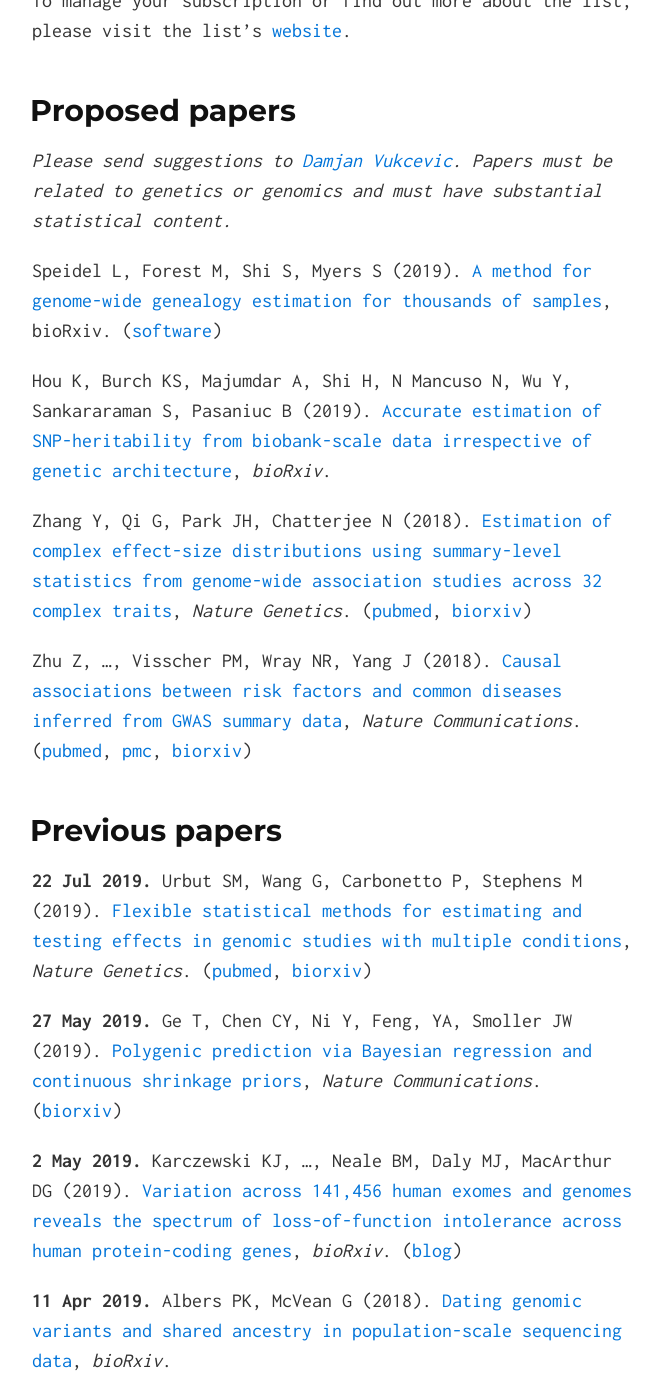
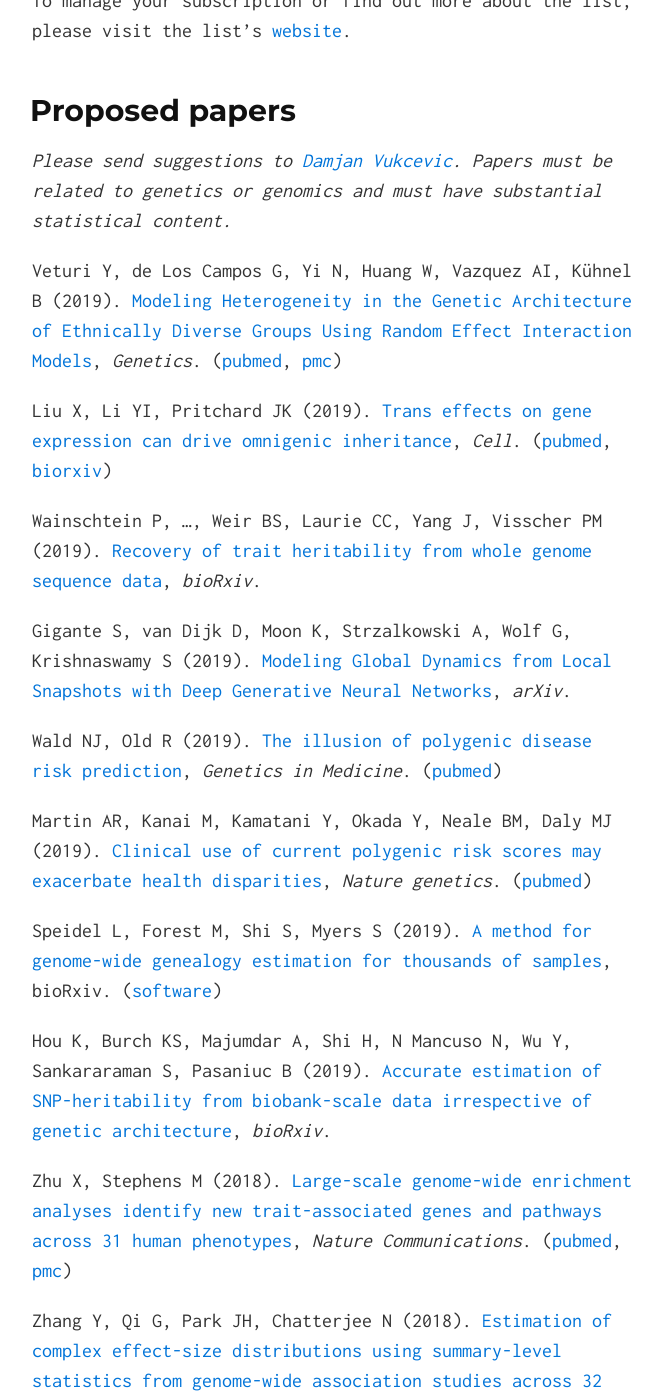
Before and after one commit to melbintgen/statgen-journal-club, a Jekyll site: the page built from index.md, in a window 1280 px wide and 1400 px high, scrolled down 894 px. Shown: the whole window, without its empty margins (308-970 px from the left). Built offline with Jekyll 4.4.1, drawn with Linux system fonts in a browser that asks for light colours; our own code applies the rules of GitHub Pages for plain Markdown files; some of the changed text lies outside the part shown.

Commit message:
Add many proposed papers

```diff
--- a/index.md
+++ b/index.md
@@ -36,6 +36,35 @@ Papers must be related to genetics or genomics and must have substantial
 statistical content.*
 
 
+Veturi Y, de Los Campos G, Yi N, Huang W, Vazquez AI, Kühnel B (2019).
+[Modeling Heterogeneity in the Genetic Architecture of Ethnically Diverse
+Groups Using Random Effect Interaction
+Models](https://doi.org/10.1534/genetics.119.301909), *Genetics*.
+([pubmed](https://www.ncbi.nlm.nih.gov/pubmed/30796011),
+[pmc](https://www.ncbi.nlm.nih.gov/pmc/articles/PMC6456318/))
+
+Liu X, Li YI, Pritchard JK (2019).  [Trans effects on gene expression can drive
+omnigenic inheritance](https://doi.org/10.1016/j.cell.2019.04.014), *Cell*.
+([pubmed](https://www.ncbi.nlm.nih.gov/pubmed/31051098),
+[biorxiv](https://doi.org/10.1101/425108))
+
+Wainschtein P, ..., Weir BS, Laurie CC, Yang J, Visscher PM (2019).  [Recovery
+of trait heritability from whole genome sequence
+data](https://doi.org/10.1101/588020), *bioRxiv*.
+
+Gigante S, van Dijk D, Moon K, Strzalkowski A, Wolf G, Krishnaswamy S (2019).
+[Modeling Global Dynamics from Local Snapshots with Deep Generative Neural
+Networks](https://arxiv.org/abs/1802.03497), *arXiv*.
+
+Wald NJ, Old R (2019).  [The illusion of polygenic disease risk
+prediction](https://doi.org/10.1038/s41436-018-0418-5), *Genetics in Medicine*.
+([pubmed](https://www.ncbi.nlm.nih.gov/pubmed/30635622))
+
+Martin AR, Kanai M, Kamatani Y, Okada Y, Neale BM, Daly MJ (2019).  [Clinical
+use of current polygenic risk scores may exacerbate health
+disparities](https://doi.org/10.1038/s41588-019-0379-x), *Nature genetics*.
+([pubmed](https://www.ncbi.nlm.nih.gov/pubmed/30926966))
+
 Speidel L, Forest M, Shi S, Myers S (2019). [A method for genome-wide genealogy
 estimation for thousands of samples](https://doi.org/10.1101/550558), bioRxiv.
 ([software](https://myersgroup.github.io/relate/))
@@ -44,6 +73,12 @@ Hou K, Burch KS, Majumdar A, Shi H, N Mancuso N, Wu Y, Sankararaman S, Pasaniuc
 B (2019).  [Accurate estimation of SNP-heritability from biobank-scale data
 irrespective of genetic architecture](https://doi.org/10.1101/526855),
 *bioRxiv*.
+
+Zhu X, Stephens M (2018).  [Large-scale genome-wide enrichment analyses
+identify new trait-associated genes and pathways across 31 human
+phenotypes](https://doi.org/10.1038/s41467-018-06805-x), *Nature
+Communications*. ([pubmed](https://www.ncbi.nlm.nih.gov/pubmed/30341297),
+[pmc](https://www.ncbi.nlm.nih.gov/pmc/articles/PMC6195536/))
 
 Zhang Y, Qi G, Park JH, Chatterjee N (2018).  [Estimation of complex
 effect-size distributions using summary-level statistics from genome-wide
@@ -58,6 +93,13 @@ data](https://doi.org/10.1038/s41467-017-02317-2), *Nature Communications*.
 ([pubmed](https://www.ncbi.nlm.nih.gov/pubmed/29335400),
 [pmc](https://www.ncbi.nlm.nih.gov/pmc/articles/PMC5768719/),
 [biorxiv](https://doi.org/10.1101/168674))
+
+Brown BC, AGEN-T2G, Ye CJ, Price AL, Zaitlen N (2016).  [Transethnic
+Genetic-Correlation Estimates from Summary
+Statistics](https://doi.org/10.1016/j.ajhg.2016.05.001), *AJHG*.
+([pubmed](https://www.ncbi.nlm.nih.gov/pubmed/27321947),
+[pmc](https://www.ncbi.nlm.nih.gov/pmc/articles/PMC5005434/),
+[biorxiv](https://doi.org/10.1101/036657))
 
 
 ## Previous papers
```
